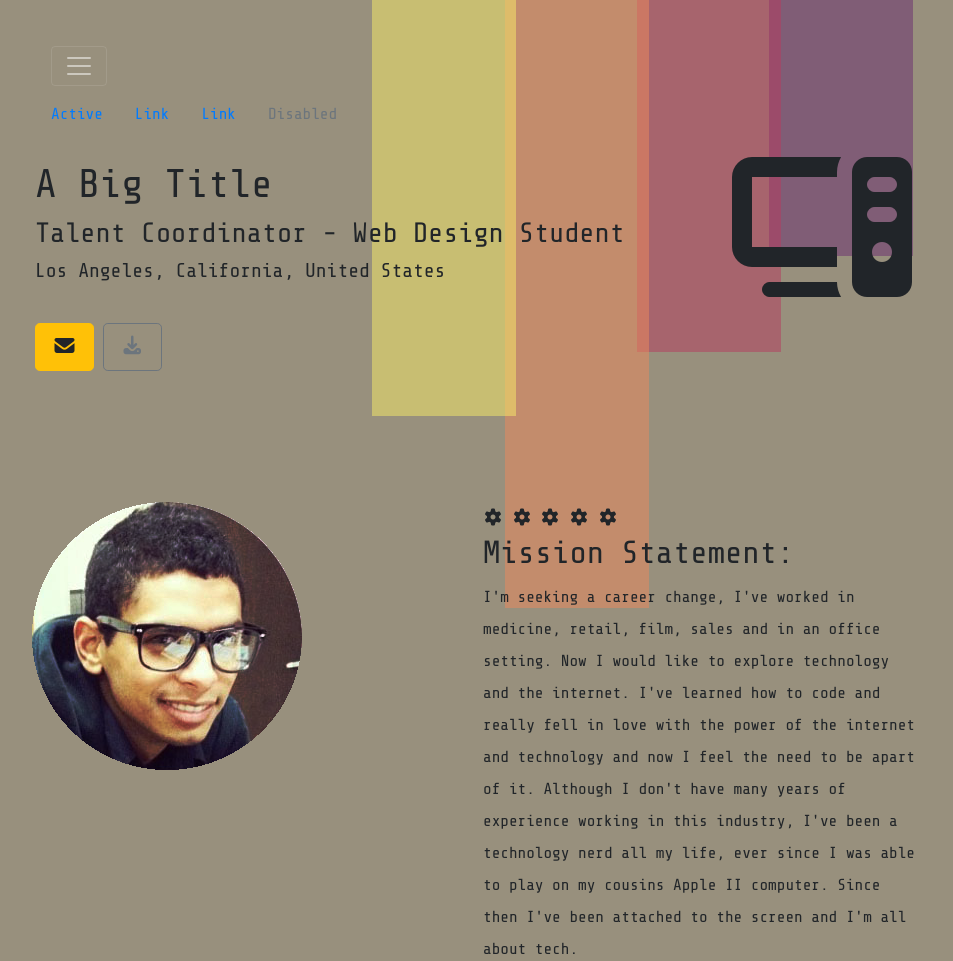
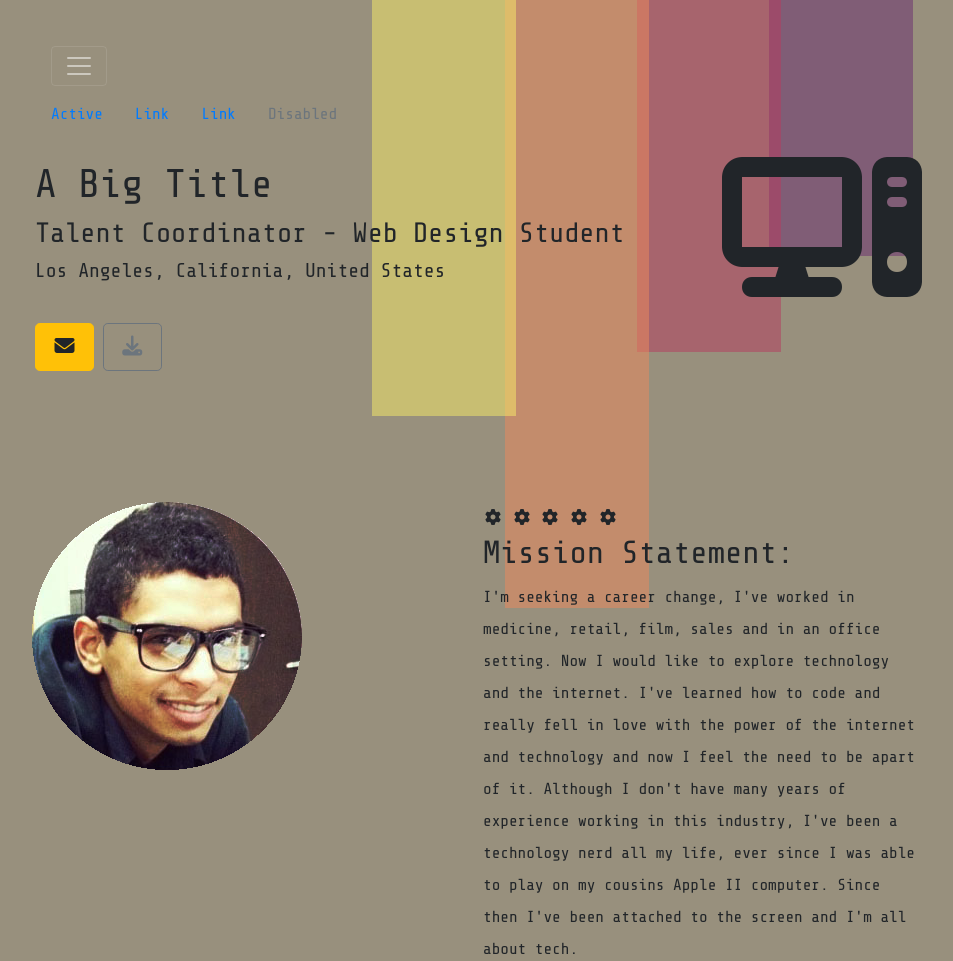
Before and after one commit to WakeTheNoble/cv, a plain HTML site: page index.html in a window 1280 px wide. Shown: the top 961 px of the page, without its empty margins (172-1125 px from the left). Drawn offline with nearby package versions, Linux system fonts and the light colour scheme; a web font is replaced by a local one.

Commit message:
Add files via upload

```diff
--- a/index.html
+++ b/index.html
@@ -23,6 +23,8 @@
 
   <!-- Font Awesome-->
   <link href="C:\Users\galan\Desktop\WEBDESIGN\NewPortfolioWebsite\assets\fontawesome-free-6.1.1-web\css\all.css" rel="stylesheet">
+  <link href="https://cdnjs.cloudflare.com/ajax/libs/font-awesome/6.1.1/css/all.min.css" rel="stylesheet">
+
 </head>
 
 <body>
```
